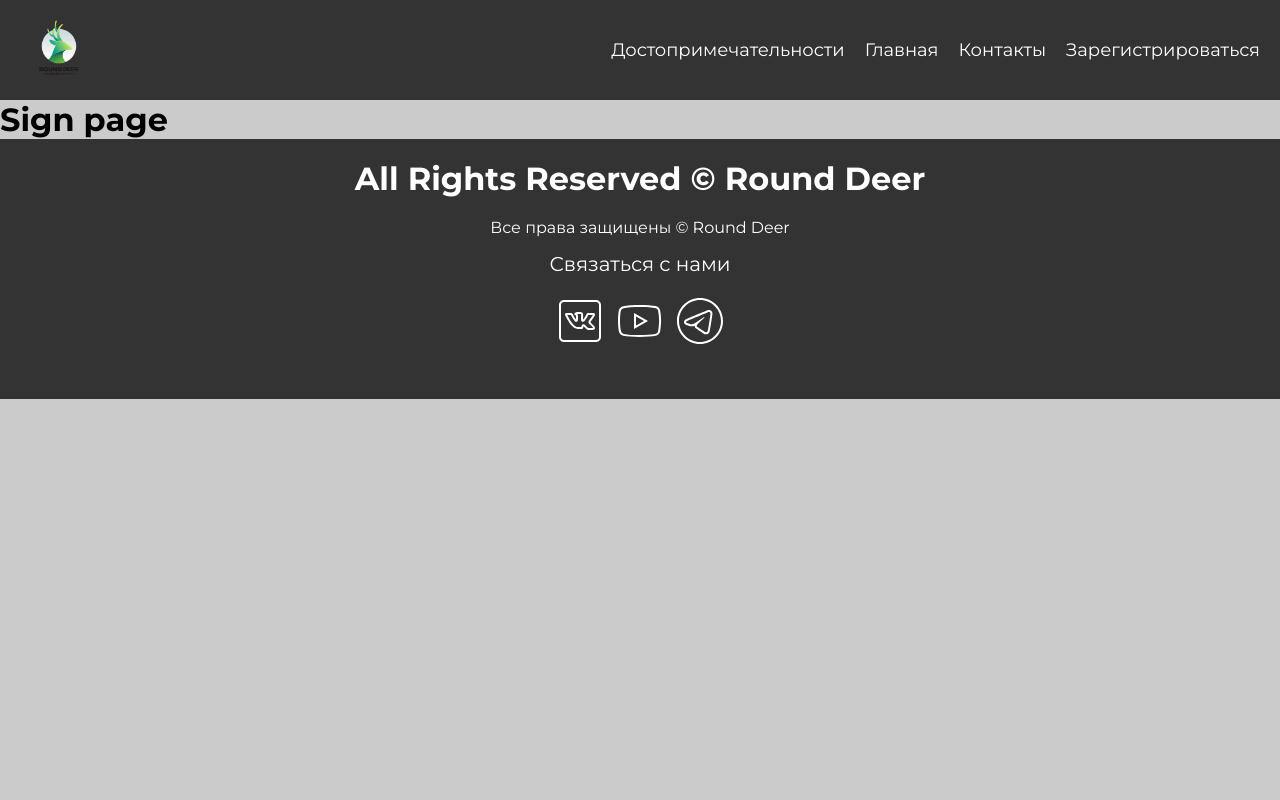
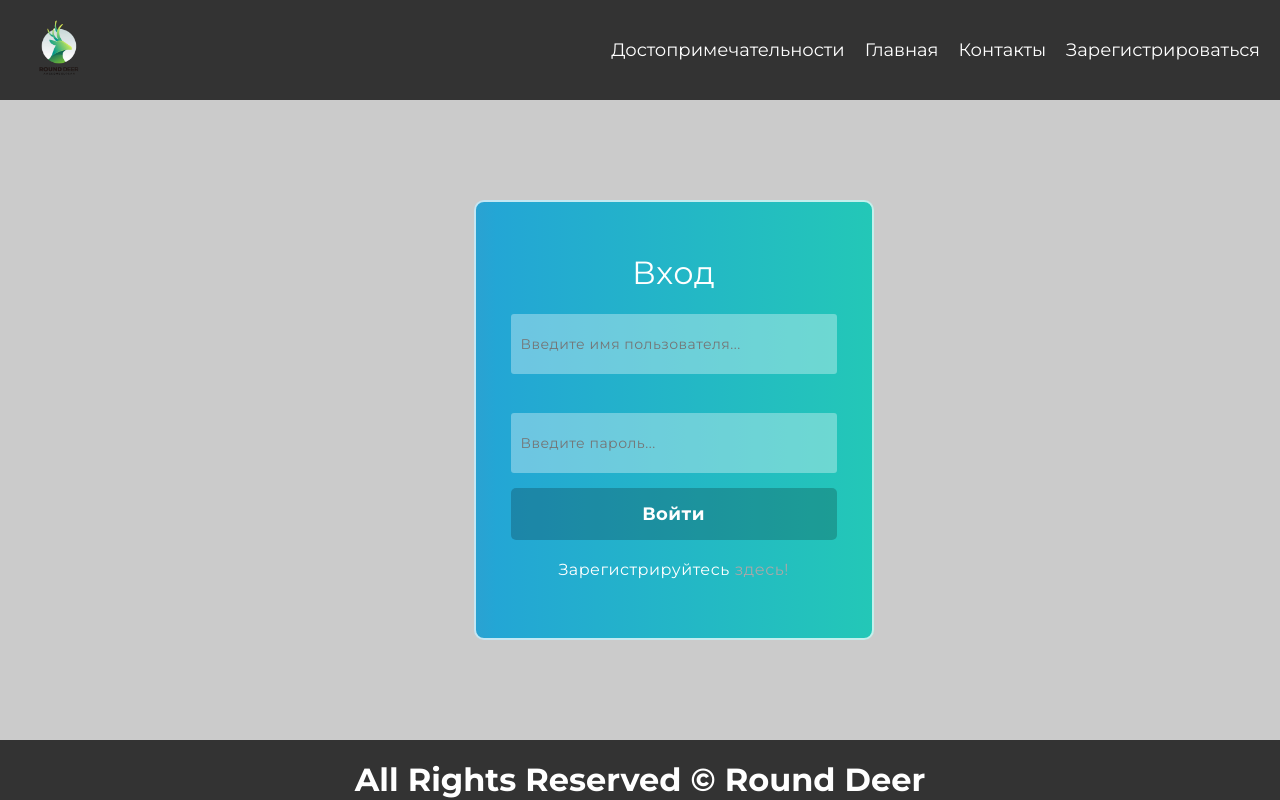
Before and after one commit to treyzar/cityguide-react, a React (Create React App) app: page /sign in a window 1280 px wide. Shown: the top 800 px of the page. Built offline with nearby package versions, Linux system fonts and the light colour scheme.

Commit message:
добавлена страница входа в аккаунт

```diff
--- /dev/null
+++ b/src/components/pages/signin/form.jsx
@@ -0,0 +1,37 @@
+import Input from '../registration/input';
+import React from 'react';
+import { Link } from 'react-router-dom';
+
+export default function Form() {
+  return (
+    <form className="registration-form" id="loginForm">
+      <h3 className="form-label">Вход</h3>
+      <Input
+        type="text"
+        id="username"
+        name="username"
+        min="3"
+        max="20"
+        place="Введите имя пользователя..."
+      />
+      <br />
+      <Input
+        type="password"
+        id="password"
+        name="password"
+        min="6"
+        max="25"
+        place="Введите пароль..."
+      />
+      <button type="submit" className="submit-button">
+        Войти
+      </button>
+      <p className="have-account">
+        Зарегистрируйтесь
+        <Link to="/registration" className="here-link">
+          здесь!
+        </Link>
+      </p>
+    </form>
+  );
+}
--- a/src/components/pages/signin/signin.jsx
+++ b/src/components/pages/signin/signin.jsx
@@ -1,10 +1,11 @@
 import Footer from '../../general/footer/footer';
 import Header from '../../general/header/header';
+import Form from './form';
 export default function Sign() {
   return (
     <>
       <Header />
-      <h1>Sign page</h1>
+      <Form />
       <Footer />
     </>
   );
```
Also changed, not shown: 1 other file (tests, documents, lock files or other folders).
